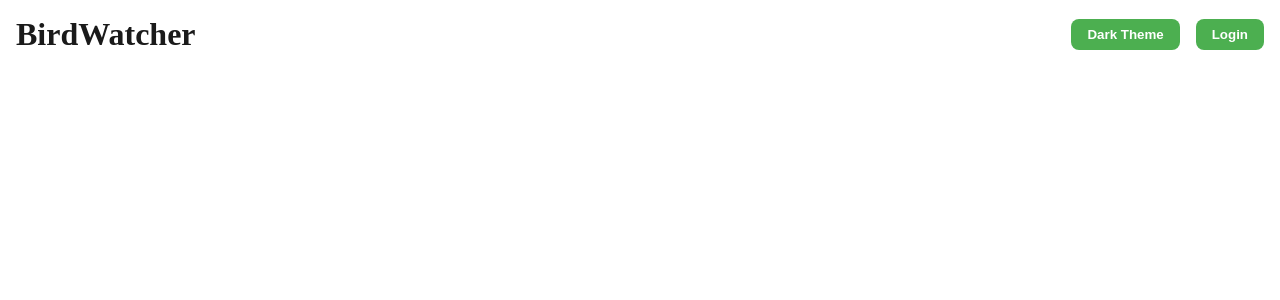
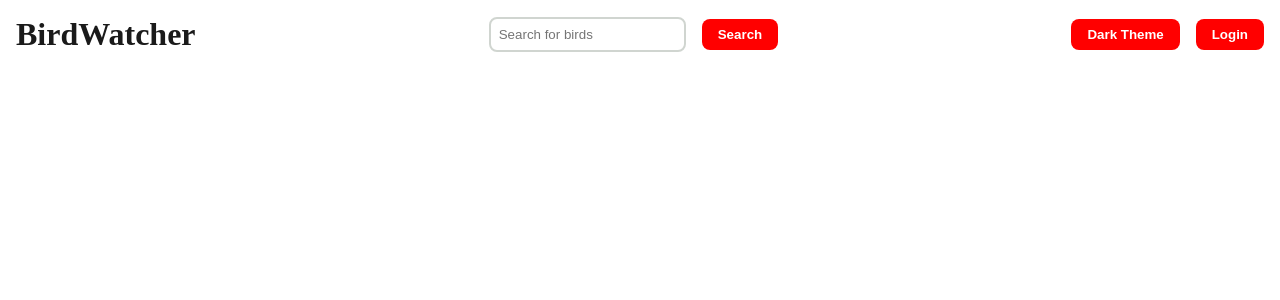
Before and after one commit to AlexandrPitsak/react-ts-qy4soa, a React (Create React App) app: page / in a window 1280 px wide. Shown: the top 300 px of the page. Built offline with nearby package versions, Linux system fonts and the light colour scheme.

Commit message:
5 files modified

```diff
--- a/src/components/Header/Header.tsx
+++ b/src/components/Header/Header.tsx
@@ -5,7 +5,7 @@ import { logout } from '../../store/actions/authActions';
 import { toggleTheme } from '../../store/actions/themeActions';
 import styled from 'styled-components';
 import { lightTheme } from '../../styles/themes';
-// import SearchBar from '../SearchBar/SearchBar';
+import SearchBar from '../SearchBar/SearchBar';
 
 const HeaderContainer = styled.header`
   display: flex;
@@ -64,7 +64,7 @@ const Header = () => {
   return (
     <HeaderContainer theme={theme}>
       <Logo>BirdWatcher</Logo>
-      {/* <SearchBar /> */}
+      <SearchBar theme={theme}/>
       <Nav theme={theme}>
         <ul>
           <li>
--- a/src/components/SearchBar/SearchBar.tsx
+++ b/src/components/SearchBar/SearchBar.tsx
@@ -1,53 +1,63 @@
-// import React from 'react';
-// import styled from 'styled-components';
+import React from 'react';
+import { useSelector } from 'react-redux';
+import styled from 'styled-components/';
+import { lightTheme } from '../../styles/themes';
+import { RootState } from '../../types';
 
-// const SearchInput = styled.input`
-//   padding: 0.5rem;
-//   border: none;
-//   border-radius: 0.5rem;
-//   margin-right: 1rem;
-// `;
+const SearchInput = styled.input`
+  padding: 0.5rem;
+  border: none;
+  border-radius: 0.5rem;
+  margin-right: 1rem;
+  border: ${(props) =>
+    props.theme === lightTheme ? '2px solid #D0D5D0' : 'none'};
+`;
 
-// const SearchButton = styled.button`
-//   padding: 0.5rem 1rem;
-//   border: none;
-//   border-radius: 0.5rem;
-//   background-color: ${(props) => props.theme.buttonBackground};
-//   color: ${(props) => props.theme.buttonText};
-//   font-weight: bold;
-//   cursor: pointer;
-// `;
+const SearchButton = styled.button`
+  padding: 0.5rem 1rem;
+  border: none;
+  border-radius: 0.5rem;
+  background-color: ${(props) => props.theme.buttonBackground};
+  color: ${(props) => props.theme.buttonText};
+  font-weight: bold;
+  cursor: pointer;
+`;
 
-// const SearchContainer = styled.div`
-//   display: flex;
-//   align-items: center;
-// `;
+const SearchContainer = styled.div`
+  display: flex;
+  align-items: center;
+`;
 
-// interface Props {
-//   onSearch: (query: string) => void;
-// }
+interface Props {
+  onSearch: (query: string) => void;
+}
 
-// const SearchBar: React.FC<Props> = ({ onSearch }) => {
-//   const [query, setQuery] = React.useState('');
+const SearchBar: React.FC<Props> = ({ onSearch }) => {
+  const theme = useSelector((state: RootState) => state.theme.theme);
 
-//   const handleSubmit = (e: React.FormEvent<HTMLFormElement>) => {
-//     e.preventDefault();
-//     onSearch(query);
-//   };
+  const [query, setQuery] = React.useState('');
 
-//   return (
-//     <form onSubmit={handleSubmit}>
-//       <SearchContainer>
-//         <SearchInput
-//           type="text"
-//           placeholder="Search for birds"
-//           value={query}
-//           onChange={(e) => setQuery(e.target.value)}
-//         />
-//         <SearchButton type="submit">Search</SearchButton>
-//       </SearchContainer>
-//     </form>
-//   );
-// };
+  const handleSubmit = (e: React.FormEvent<HTMLFormElement>) => {
+    e.preventDefault();
+    onSearch(query);
+  };
 
-// export default SearchBar;
+  return (
+    <form onSubmit={handleSubmit}>
+      <SearchContainer>
+        <SearchInput
+          theme={theme}
+          type="text"
+          placeholder="Search for birds"
+          value={query}
+          onChange={(e) => setQuery(e.target.value)}
+        />
+        <SearchButton theme={theme} type="submit">
+          Search
+        </SearchButton>
+      </SearchContainer>
+    </form>
+  );
+};
+
+export default SearchBar;
--- a/src/store/reducers/themeReducer.ts
+++ b/src/store/reducers/themeReducer.ts
@@ -9,7 +9,7 @@ const initialState: ThemeState = {
   theme: lightTheme,
 };
 
-const themeReducer = (state = initialState, action): ThemeState => {
+const themeReducer = (state = initialState, action: { type: any; }): ThemeState => {
   switch (action.type) {
     case TOGGLE_THEME:
       return {
--- a/src/styles/themes.ts
+++ b/src/styles/themes.ts
@@ -7,7 +7,7 @@ export const lightTheme = {
   cardBackground: '#ffffff',
   cardText: '#1a1a1a',
   buttonText: '#ffffff',
-  buttonBackground: '#4caf50',
+  buttonBackground: '#ff0000',
 };
 
 export const darkTheme: Theme = {
--- a/src/types.ts
+++ b/src/types.ts
@@ -93,6 +93,6 @@ export interface RootState {
     token: string | null;
   };
   theme: {
-    theme: 'light' | 'dark';
+    theme: Theme;
   };
 }
```
